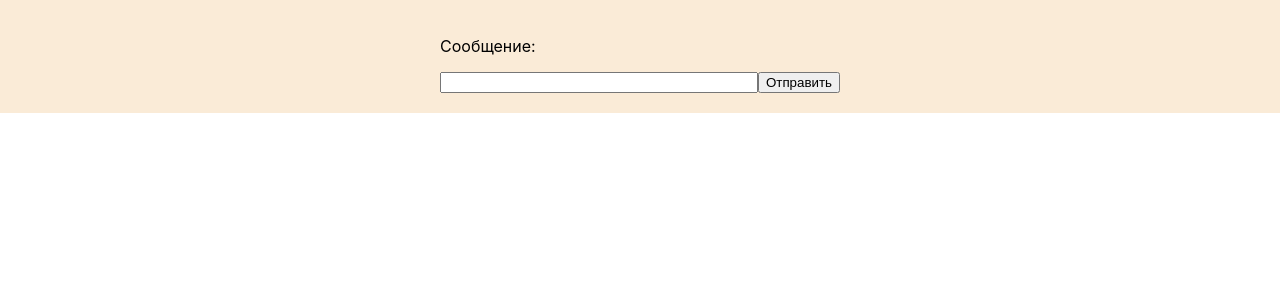
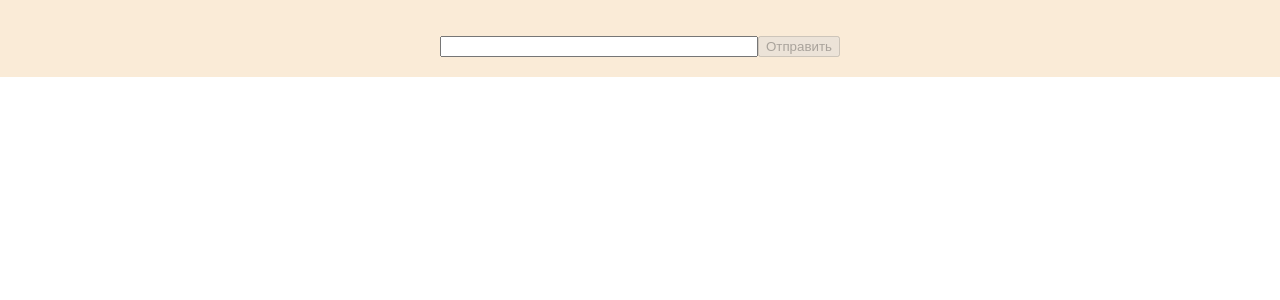
Before and after one commit to Befinda/reactjsgb, a React (Create React App) app: page / in a window 1280 px wide. Shown: the top 300 px of the page. Built offline with nearby package versions, Linux system fonts and the light colour scheme.

Commit message:
реализация ответа бота и вывод списка сообщений

```diff
--- a/src/App.js
+++ b/src/App.js
@@ -1,11 +1,33 @@
+import { useEffect, useState } from 'react';
 import './App.css';
 import { Form } from './components/Form/Form';
+import { Message } from './components/Message/Message';
 // import { FormClass } from './components/FormClass';
 
 export const App = () => {
+  const[messages, setMesssages] = useState([])
+
+  const addMessage = (newMessage)=>{
+    setMesssages((prevMessages)=>[...prevMessages, newMessage]);
+  }
+  useEffect(()=>{
+    if(messages.length>0
+      && messages[messages.length-1].author === 'USER')
+    {
+      const timeout = setTimeout(()=>{
+        addMessage({
+          author: 'BOT',
+          value: "I'm BOT",
+        });
+      },1000);
+      return()=> clearTimeout(timeout);
+    }
+  }, [messages])
   return (
     <div className="App">
-      <Form />
+      <Message messages = {messages}/>
+      <Form addMessage={addMessage}/>
+
       {/* <FormClass /> */}
     </div>
   );
--- a/src/components/Form/Form.jsx
+++ b/src/components/Form/Form.jsx
@@ -1,21 +1,33 @@
 import { useState } from "react";
-import { Message } from "../Message/Message"
+
 import style from "./Form.module.css"
 
-export const Form = () =>{
-    const [tMes, setTMes] = useState()
+export const Form = ({addMessage}) =>{
+
+const [value, setValue] = useState('');
 
 const handleSubmit=(ev)=>{
     ev.preventDefault();
-    setTMes(ev.target[0].value);
-    ev.target[0].value = '';
+    addMessage({
+        author: 'USER',
+        value,
+    });
+    setValue('');
 }
 
     return <form onSubmit={handleSubmit} className ={style.formmes}>
-        <Message textMes = {tMes}/>
+
         <div className={style.wrap}>
-        <input className = {style.formmesInput} type="text"/>
-        <button className = {style.formmesBtn} type="submit">Отправить</button>
+        <input
+            className = {style.formmesInput}
+            type="text"
+            value={value}
+            onChange={(e)=>setValue(e.target.value)}/>
+        <button
+            className = {style.formmesBtn}
+            type="submit"
+            disabled={!value}
+        >Отправить</button>
         </div>
     </form>
 }
--- a/src/components/Message/Message.jsx
+++ b/src/components/Message/Message.jsx
@@ -1,5 +1,11 @@
 import style from './Message.module.css'
-export const Message = (props) =>{
+export const Message = ({messages}) =>{
 
-    return <p className={style.message}>Сообщение: {props.textMes}</p>
+    return <ul>
+        {messages.map((message,idx)=>(
+        <li key={idx}>
+            {message.author}: {message.value}
+        </li>
+        ))}
+    </ul>
 }
```
